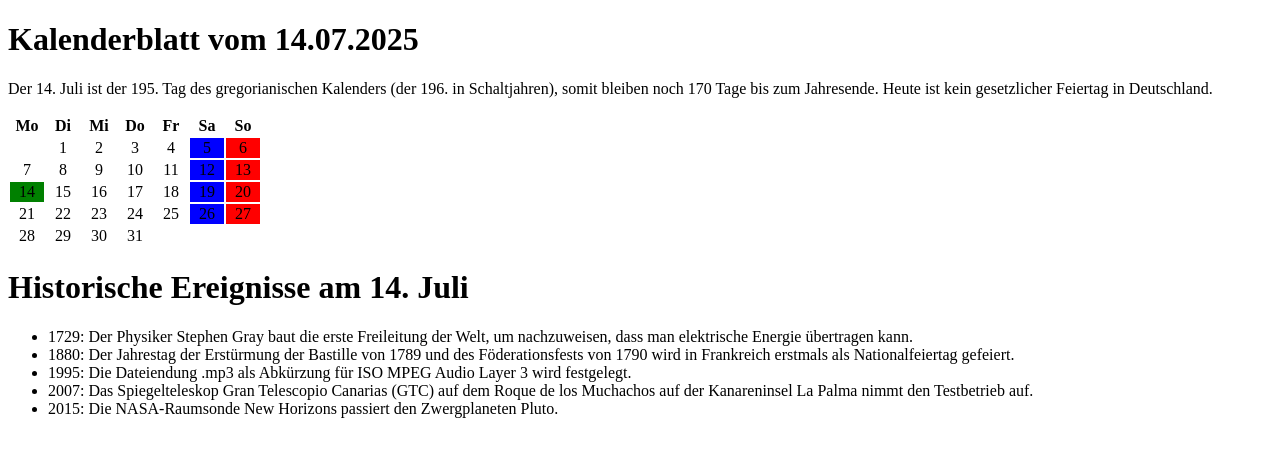
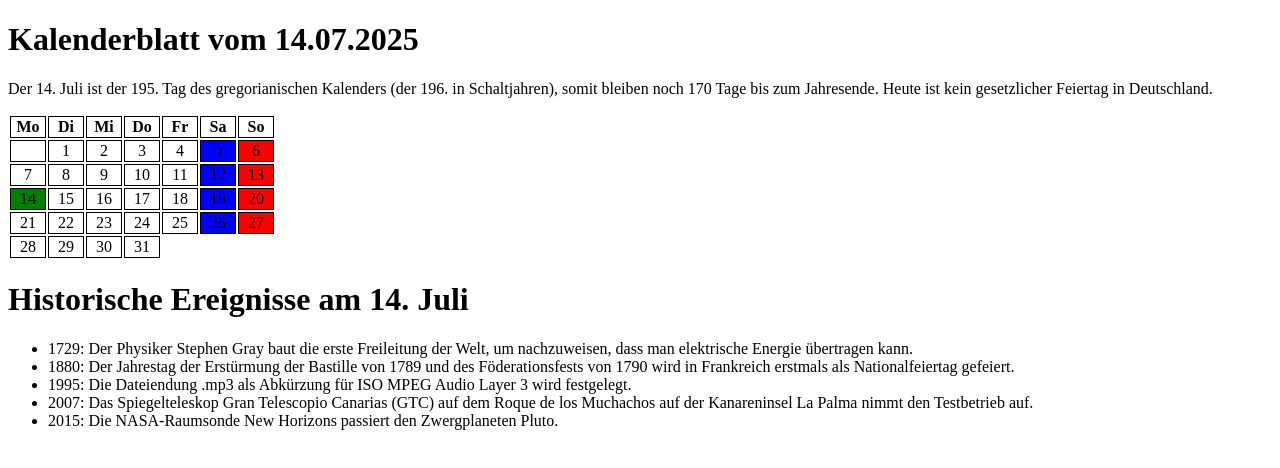
Before and after one commit to mrclksr/cdemy-js-kalender, a plain HTML site: page index.html in a window 1280 px wide. Drawn offline with Linux system fonts and the light colour scheme.

Commit message:
Refactor calendar table and update CSS classes for better styling

```diff
--- a/index.html
+++ b/index.html
@@ -15,7 +15,7 @@
         Tage bis zum Jahresende.
         Heute ist kein gesetzlicher Feiertag in Deutschland.
     </p>
-    <table>
+    <table class="calendar">
         <tr>
             <th>Mo</th>
             <th>Di</th>
@@ -31,8 +31,8 @@
             <td>2</td>
             <td>3</td>
             <td>4</td>
-            <td id="saturday">5</td>
-            <td id="sunday">6</td>
+            <td class="saturday">5</td>
+            <td class="sunday">6</td>
         </tr>
         <tr>
             <td>7</td>
@@ -40,8 +40,8 @@
             <td>9</td>
             <td>10</td>
             <td>11</td>
-            <td id="saturday">12</td>
-            <td id="sunday">13</td>
+            <td class="saturday">12</td>
+            <td class="sunday">13</td>
         </tr>
         <tr>
             <td id="today">14</td>
@@ -49,8 +49,8 @@
             <td>16</td>
             <td>17</td>
             <td>18</td>
-            <td id="saturday">19</td>
-            <td id="sunday">20</td>
+            <td class="saturday">19</td>
+            <td class="sunday">20</td>
         </tr>
         <tr>
             <td>21</td>
@@ -58,8 +58,8 @@
             <td>23</td>
             <td>24</td>
             <td>25</td>
-            <td id="saturday">26</td>
-            <td id="sunday">27</td>
+            <td class="saturday">26</td>
+            <td class="sunday">27</td>
         </tr>
         <tr>
             <td>28</td>
--- a/style.css
+++ b/style.css
@@ -2,15 +2,21 @@
     background-color: green;
 }
 
-#saturday {
+.saturday {
     background-color: blue;
 }
 
-#sunday {
+.sunday {
     background-color: red;
 }
 
-th, td {
+table.calendar th, td {
   width: 2em;
   text-align: center;
+  border: 1px solid;
+  border-collapse: collapse;
 }
+
+table.calendar td:hover {
+  background-color: yellow;
+}
```
